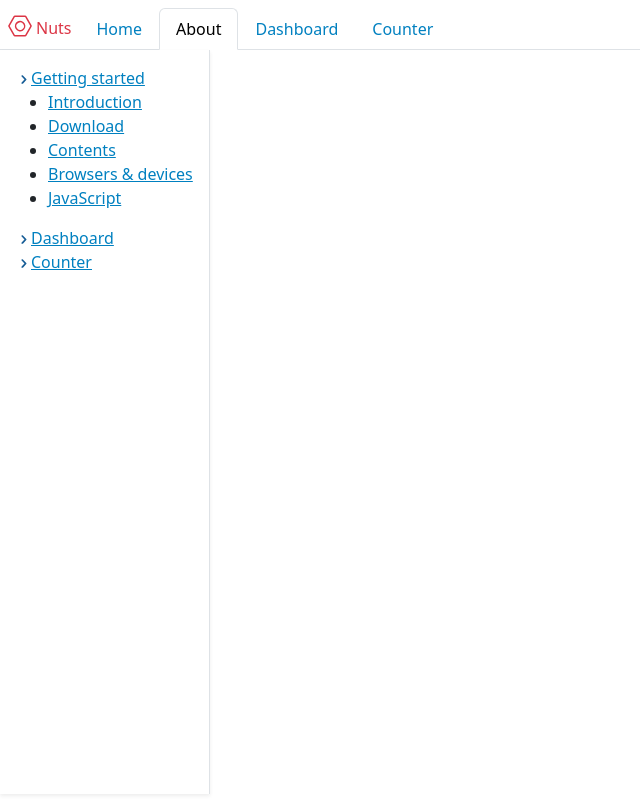
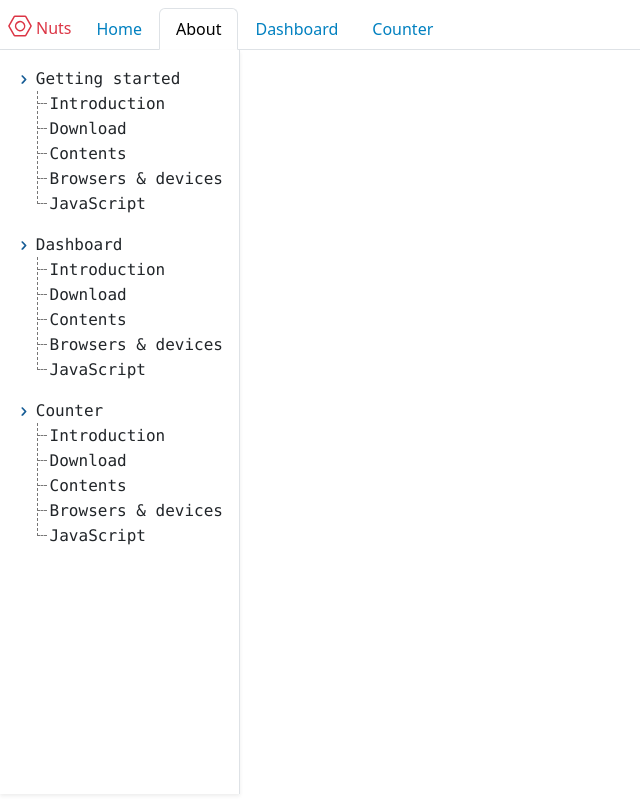
Before and after one commit to yeejlan/learning_stuff, a React (Create React App) app in the folder saga-app/: page /saga-app/about in a window 1280 px wide. Shown: the whole page, without its empty margins (0-640 px from the left). Built offline with nearby package versions, Linux system fonts and the light colour scheme.

Commit message:
change sidebar

```diff
--- a/saga-app/src/style.scss
+++ b/saga-app/src/style.scss
@@ -15,6 +15,11 @@ $blue: rgb(0, 128, 192);
 
 * {
     box-sizing:border-box;
+    list-style:none;
+}
+
+a {
+    text-decoration:none;
 }
 
 .app_container {
@@ -31,3 +36,40 @@ $blue: rgb(0, 128, 192);
 .sidebar_left_panel {
     padding: .5rem;
 }
+
+.sidebar_item_parent {
+    overflow: hidden;
+    padding-left: 1.3rem;
+    position: relative;
+}
+
+.sidebar_item_toggle {
+    margin-right: .3rem;
+}
+
+.sidebar_item a:hover {
+    color: #933;
+}
+
+.sidebar_item_parent:before {
+    border-left: 1px dashed #777676;
+    content: "";
+    height: calc(100% - .75em);
+    left: 1.3rem;
+    position: absolute;
+    top: 0;
+}
+
+.sidebar_item_child {
+    position: relative;
+    padding-left: 0.8rem;
+}
+
+.sidebar_item_child:before {
+    border-bottom: 1px dashed #777676;
+    content: "";
+    left: 0;
+    position: absolute;
+    top: 0.75rem;
+    width: .625em;
+}
--- a/saga-app/src/view/common/sidebar.jsx
+++ b/saga-app/src/view/common/sidebar.jsx
@@ -16,8 +16,20 @@ const sidebar_menus = [
       { path: "/getting-started/javaScript", name: "JavaScript"},
     ]},
 
-  { path: "/dashboard", name: "Dashboard"},
-  { path: "/counter", name: "Counter"},
+  { path: "/dashboard", name: "Dashboard", submenu: [
+      { path: "/getting-started/introduction", name: "Introduction"},
+      { path: "/getting-started/download", name: "Download"},
+      { path: "/getting-started/contents", name: "Contents"},
+      { path: "/getting-started/browsers-devices", name: "Browsers & devices"},
+      { path: "/getting-started/javaScript", name: "JavaScript"},
+    ]},
+  { path: "/counter", name: "Counter", submenu: [
+      { path: "/getting-started/introduction", name: "Introduction"},
+      { path: "/getting-started/download", name: "Download"},
+      { path: "/getting-started/contents", name: "Contents"},
+      { path: "/getting-started/browsers-devices", name: "Browsers & devices"},
+      { path: "/getting-started/javaScript", name: "JavaScript"},
+    ]},
 ]
 
 function SideBarContent(props) {
@@ -40,16 +52,16 @@ function Sidebar(props) {
           'border-end', 'shadow-sm')}>
             {sidebar_menus.map((one, i) => (
               <div key={i} class="sidebar_item sidebar_item_open ">
-                <svg xmlns="http://www.w3.org/2000/svg" viewBox="0 0 20 20" width="15" height="17"
-                  fill="#175d96" className="sidebar_item_toggle">
+                <svg className="sidebar_item_toggle" xmlns="http://www.w3.org/2000/svg" viewBox="0 0 20 20" width="15" height="17"
+                  fill="#175d96">
                 <path d="M9.2 4.5l4.5 4.7c.2.2.3.5.3.8s-.1.6-.3.8l-4.5 4.7c-.5.4-1.2.4-1.7 0-.4-.5-.4-1 0-1.6l3.8-3.9-3.8-4c-.4-.4-.4-1 0-1.5.5-.4 1.2-.4 1.7 0z"></path>
                 </svg>
-                <Link ariaCurrent="page" className="sidebar_item_title active" to={one.path}>{one.name}</Link>
+                <Link ariaCurrent="page" className="sidebar_item_title text-dark font-monospace" to={one.path}>{one.name}</Link>
                 {one.submenu != undefined &&
-                <ul>
+                <ul className="sidebar_item_parent">
                   {one['submenu'].map((subone, j) => (
-                  <li key={j}>
-                    <Link ariaCurrent="page" className="active" to={subone.path}>{subone.name}</Link>
+                  <li key={j} className="sidebar_item_child">
+                    <Link ariaCurrent="page" className="text-dark font-monospace" to={subone.path}>{subone.name}</Link>
                   </li>
                   ))}
                 </ul>
```
Also changed, not shown: 1 other file (tests, documents, lock files or other folders).
